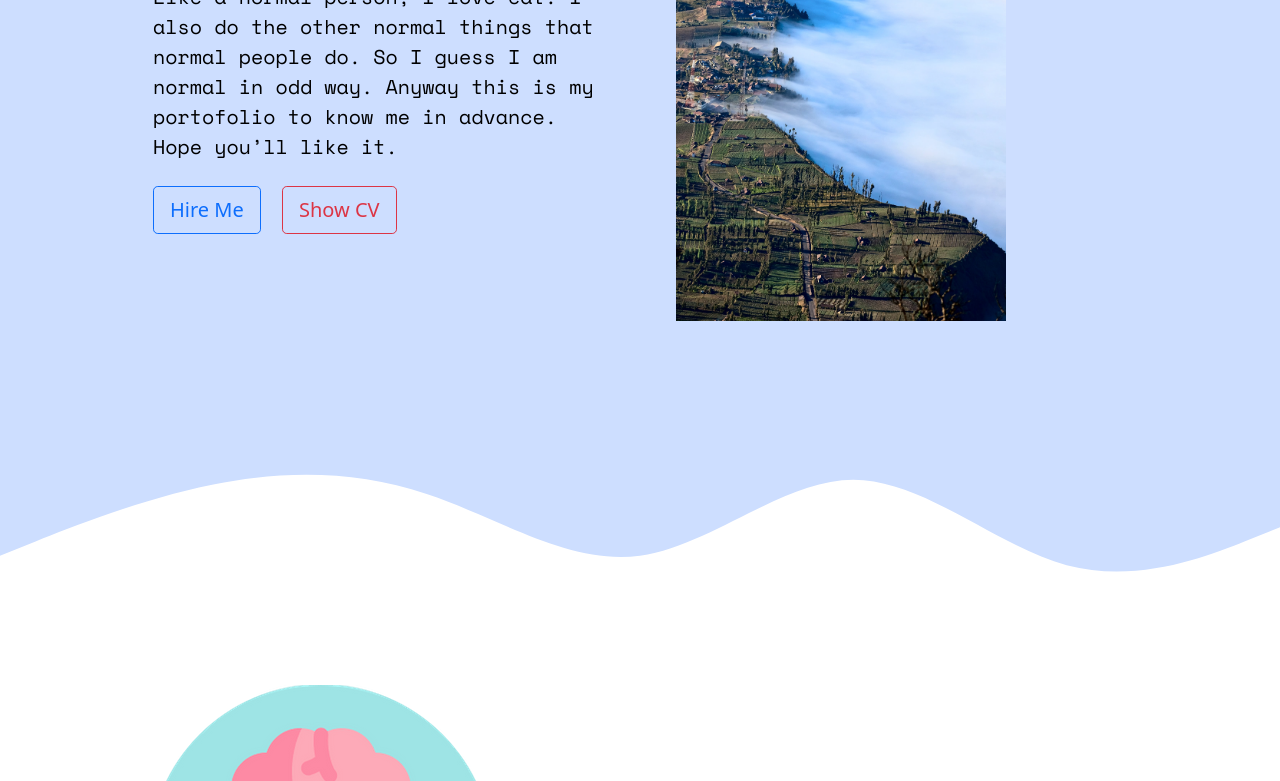
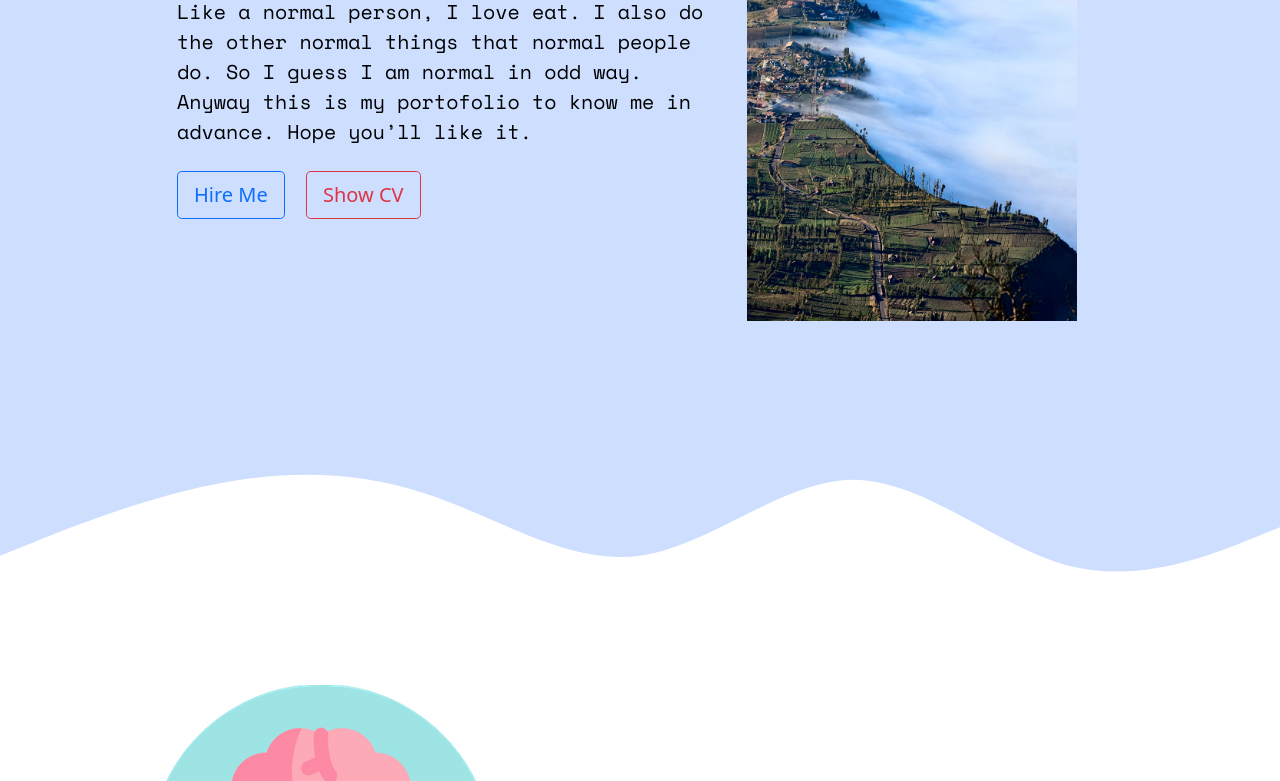
Before and after one commit to arimb1/arimb1.github.io, a plain HTML site: page index.html in a window 1280 px wide. Shown: the part 319-1100 px from the top of the page. Drawn offline with nearby package versions, Linux system fonts and the light colour scheme.

Commit message:
Update index.html

```diff
--- a/index.html
+++ b/index.html
@@ -76,13 +76,13 @@
     <header class="page-header" style="background-color: #CDDEFF;" id="page-header">
       <div class="container py-5">
         <div class="row align-items-center justify-content-center">
-          <div class="col-md-5 header-text mt-5 me-5">
+          <div class="col-md-6 header-text mt-5" id="header">
             <h2>Hi I’m Arimbi</h2>
             <p class="p-header mt-3">Like a normal person, I love eat. I also do the other normal things that normal people do. So I guess I am normal in odd way. Anyway this is my portofolio to know me in advance. Hope you’ll like it.</p>
             <button type="button" class="btn btn-outline-primary btn-lg mt-2 me-3 mb-5">Hire Me</button>
             <button type="button" class="btn btn-outline-danger btn-lg mt-2 mb-5">Show CV</button>
           </div>
-          <div class="col-md-5">
+          <div class="col-md-4">
             <img src="img/indo.jpg" alt="Supposed to be an image" style="height: 30rem;">
           </div>
         </div>
```
